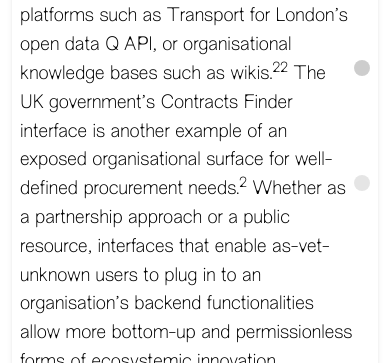
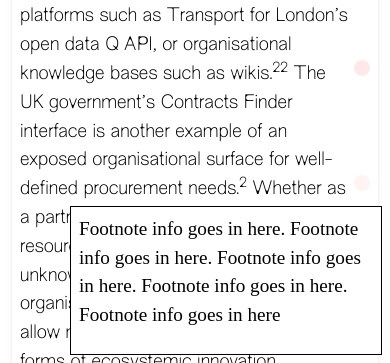
Before and after one commit to antiantivirus/fae-online-reader, a Next.js app: page / in a window 390 px wide. Both pictures are taken after a click on the button 362 px from the left and 548 px from the top of the page. Shown: the part 481-844 px from the top of the page. Built offline with nearby package versions, Linux system fonts and the light colour scheme.

Commit message:
footnotes components for desktop and mobile

```diff
--- a/components/footnote.tsx
+++ b/components/footnote.tsx
@@ -1,10 +1,58 @@
-export default function Footnote({no}:{no: string}) {
+import * as Popover from "@radix-ui/react-popover";
+import * as Dialog from "@radix-ui/react-dialog";
+import { useState } from "react";
+import { useMediaQuery } from "@/hooks/useMediaQuery";
+
+export default function Footnote({ no }: { no: string }) {
+  return (
+    <span>
+      <sup>2</sup>
+      <FootnoteContainer />
+    </span>
+  );
+}
+
+function FootnoteContainer() {
+  const [open, setOpen] = useState(false);
+  const isDesktop = useMediaQuery("(min-width: 1280px)");
+
   return (
     <>
-      <sup>2</sup>
-      <button className="bg-black/10 rounded-full w-4 h-4 absolute right-2 md:right-4">
-        {/* <span className="absolute left-12 border-black border p-2 bg-white">Footnote info goes in here</span> */}
-      </button>
+      {isDesktop ? (
+        <Popover.Root open={open} onOpenChange={setOpen}>
+          <Popover.Trigger asChild>
+            <button className="absolute right-2 h-4 w-4 rounded-full bg-black/10 md:right-4"></button>
+          </Popover.Trigger>
+          <Popover.Portal>
+            <Popover.Content side="right" sideOffset={24} align="start">
+              <FootnoteContents />
+            </Popover.Content>
+          </Popover.Portal>
+        </Popover.Root>
+      ) : (
+        <Dialog.Root open={open} onOpenChange={setOpen}>
+          <Dialog.Trigger asChild>
+            <button className="absolute right-2 h-4 w-4 rounded-full bg-red/10 md:right-4"></button>
+          </Dialog.Trigger>
+          <Dialog.Portal>
+            <Dialog.Overlay />
+            <Dialog.Content className="fixed bottom-2 right-2">
+              <FootnoteContents />
+            </Dialog.Content>
+          </Dialog.Portal>
+        </Dialog.Root>
+      )}
     </>
   );
 }
+
+function FootnoteContents() {
+  return (
+    <div className="block w-max max-w-[80vw] border border-black bg-white p-2 lg:max-w-[16vw]">
+      <p>
+        Footnote info goes in here. Footnote info goes in here. Footnote info
+        goes in here. Footnote info goes in here. Footnote info goes in here
+      </p>
+    </div>
+  );
+}
--- /dev/null
+++ b/hooks/useMediaQuery.ts
@@ -0,0 +1,19 @@
+import { useState, useEffect } from "react";
+
+export function useMediaQuery(query: string) {
+  const [matches, setMatches] = useState(false);
+
+  useEffect(() => {
+    const media = window.matchMedia(query);
+
+    if (media.matches !== matches) {
+      setMatches(media.matches);
+    }
+
+    const listener = () => setMatches(media.matches);
+    media.addEventListener("change", listener);
+    return () => window.removeEventListener("change", listener);
+  }, [matches, query]);
+
+  return matches;
+}
--- a/package.json
+++ b/package.json
@@ -10,6 +10,8 @@
   },
   "dependencies": {
     "@gsap/react": "^2.1.0",
+    "@radix-ui/react-dialog": "^1.0.5",
+    "@radix-ui/react-popover": "^1.0.7",
     "gsap": "^3.12.5",
     "next": "14.1.0",
     "next-themes": "^0.2.1",
```
Also changed, not shown: 1 other file (tests, documents, lock files or other folders).
